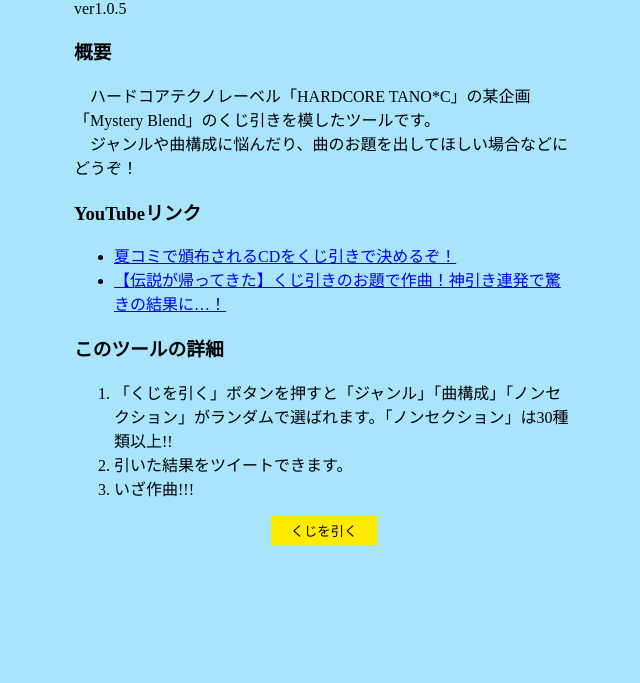
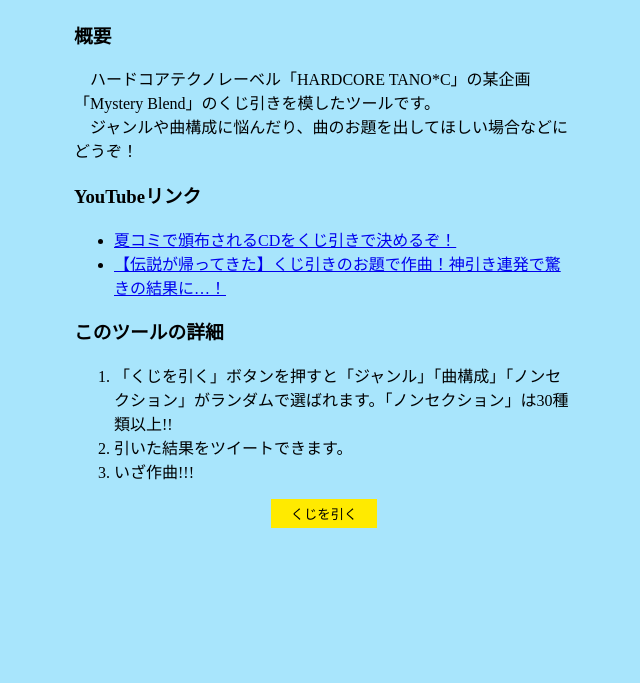
Before and after one commit to ueno-8-ueno/MysteryBlend-Simulator, a plain HTML site: page MysteryBlend.html in a window 1280 px wide. Shown: the part 117-800 px from the top of the page, without its empty margins (316-956 px from the left). Drawn offline with Linux system fonts and the light colour scheme.

Commit message:
画面の余白の修正
var1.0.6

```diff
--- a/MysteryBlend.css
+++ b/MysteryBlend.css
@@ -2,7 +2,7 @@ body{
     background-color: rgb(168, 229, 252);
     background-position: left 300;
     width: 500px;
-    margin: 50px;
+    padding: 4px;
     margin-left: auto;
     margin-right: auto;
 }
--- a/MysteryBlend.html
+++ b/MysteryBlend.html
@@ -16,7 +16,7 @@
 </head>
 <body>
     <h1 class="title">Mystery Blendシミュレーター</h1>
-    <p>ver1.0.5</p>
+    <p>ver1.0.6</p>
 
     <h3>概要</h3>
     　ハードコアテクノレーベル「HARDCORE TANO*C」の某企画「Mystery Blend」のくじ引きを模したツールです。<br>
```
